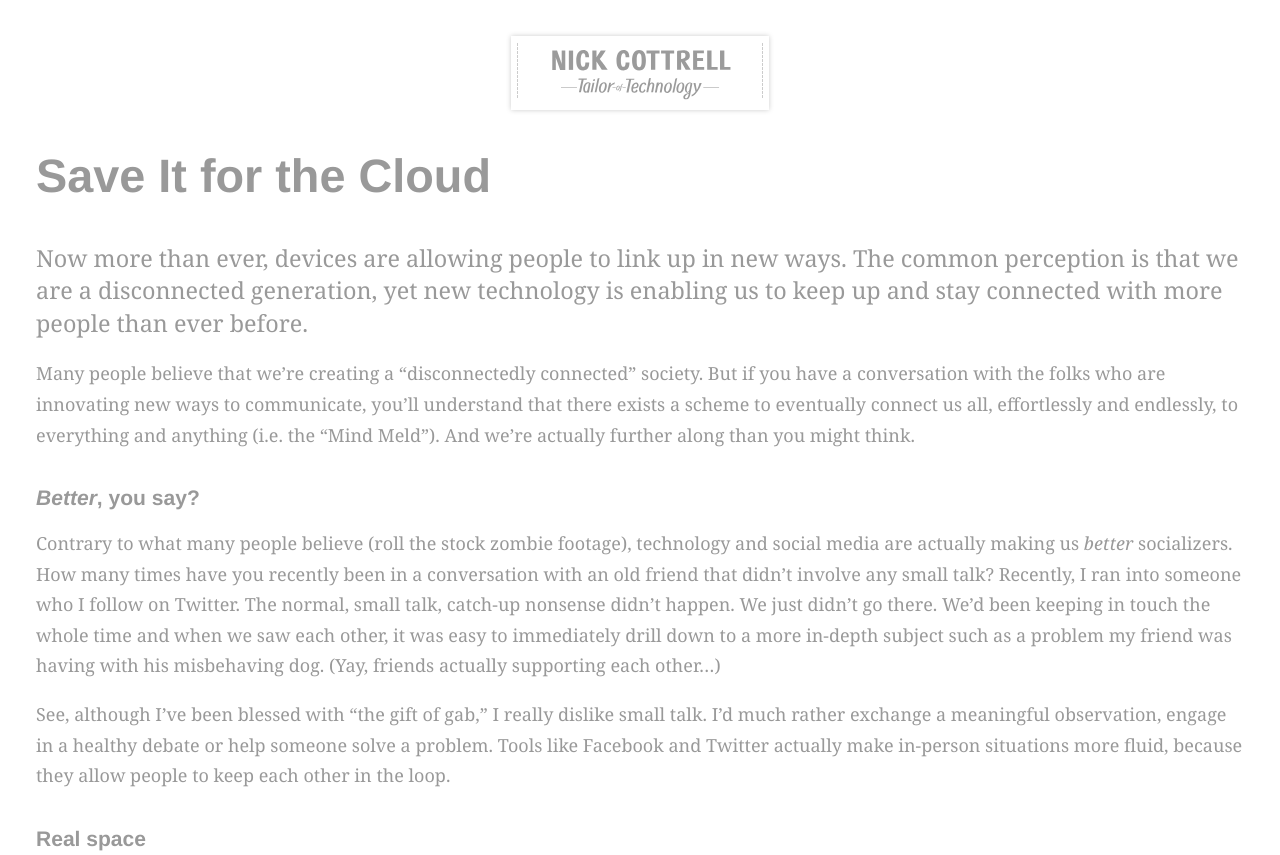
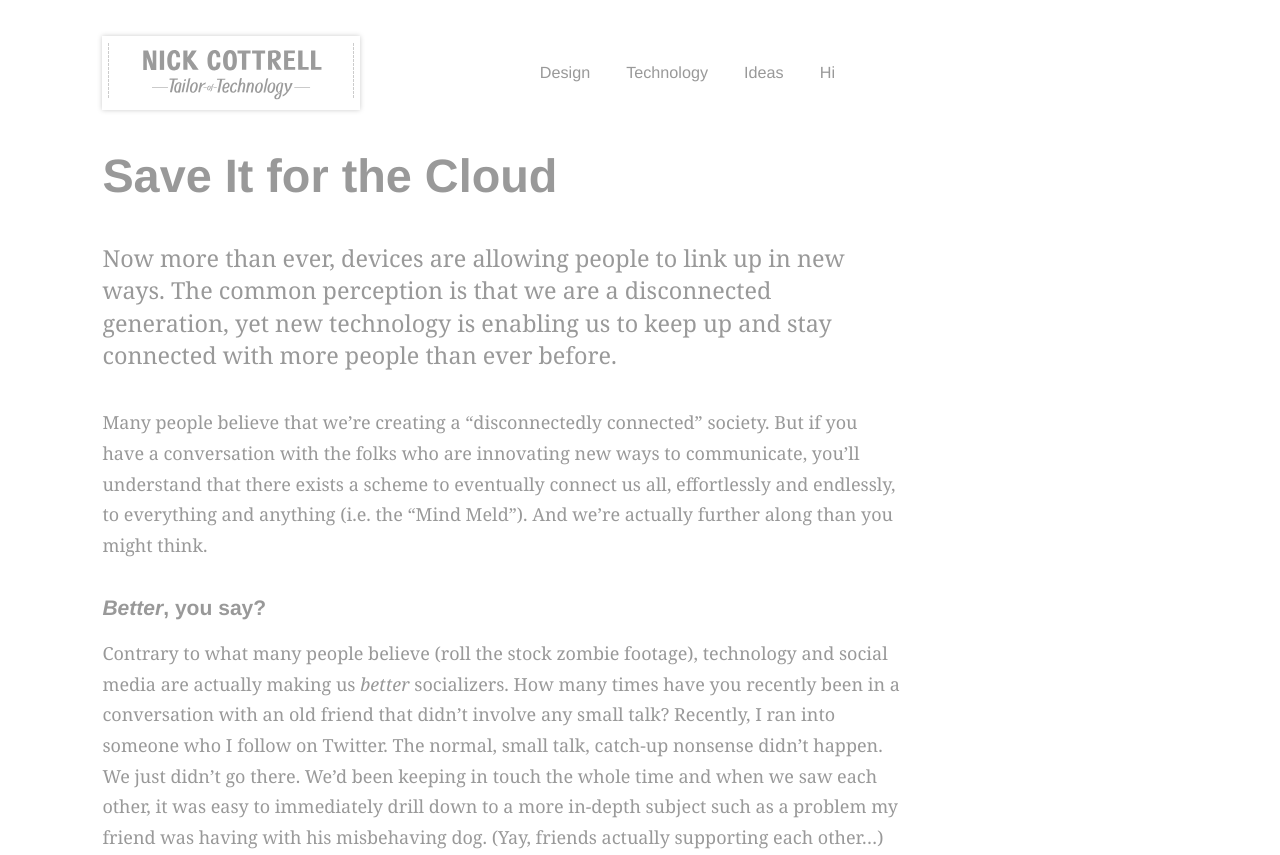
Before and after one commit to nickcottrell/haberdash, a plain HTML site: page screens/blog.html in a window 1280 px wide. Shown: the top 855 px of the page. Drawn offline with Linux system fonts and the light colour scheme.

Commit message:
added more stuff

```diff
--- a/haberdash.css
+++ b/haberdash.css
@@ -6,7 +6,7 @@ html {
 	}
 
 body {
-	margin:0 2rem;
+	margin:0 8%;
 	}
 
 h1 {
@@ -20,6 +20,7 @@ h2 {
 	font-weight: normal;
 	font-size: 1.3rem;
 	line-height:1.8rem;
+	margin:0 0 2rem 0;
 	}
 
 
@@ -35,6 +36,11 @@ p {
 	line-height:1.7rem;
 	}
 
+.container {
+	width: 100%;
+	}
+
+
 article {
 	margin:0 0 5rem 0;
 	}
@@ -44,10 +50,15 @@ nav {
 	margin-top:2rem;
 	display:flex;
 	justify-content:center;
+	align-items:center;
 	}
 
 nav .logo {
 	box-shadow: 0px 0px 5px #ccc;
+	}
+
+nav .nav1 {
+	display:none;
 	}
 
 .pullquote {
@@ -75,6 +86,28 @@ nav .logo {
 @media screen and (min-width: 770px) {
 /*for 770px and up*/
 
+.container {
+	max-width: 800px;
+	}
+
+
+nav {
+	justify-content:space-between;
+	}
+
+nav .nav1 {
+	display:flex;
+	flex-direction:row;
+	justify-content:center;
+	width:430px;
+	height:20px;
+	}
+
+nav .nav1 div {
+	font-family:"Helvetica","Arial", Sans-serif;
+	font-size:.9rem;
+	margin:0 1rem;
+	}
 
 .more-tiles {
 	flex-direction: row;
--- a/screens/blog.html
+++ b/screens/blog.html
@@ -9,9 +9,20 @@
 </head>
 <body>
 
+
+<div class="container">
+
 	<nav>
 
 	<div class="logo"><img src="../haberdash/nick_cottrell.svg" /></div>
+
+
+	<div class="nav1">
+		<div>Design</div>
+		<div>Technology</div>
+		<div>Ideas</div>
+		<div>Hi</div>
+	</div>
 
 	</nav>
 
@@ -62,6 +73,9 @@
 		<div><a href=""><img src="img/sample.jpg" /></a></div>
 	</div>
 
+<!--end .container-->
+</div>
+
 
 
 
```
